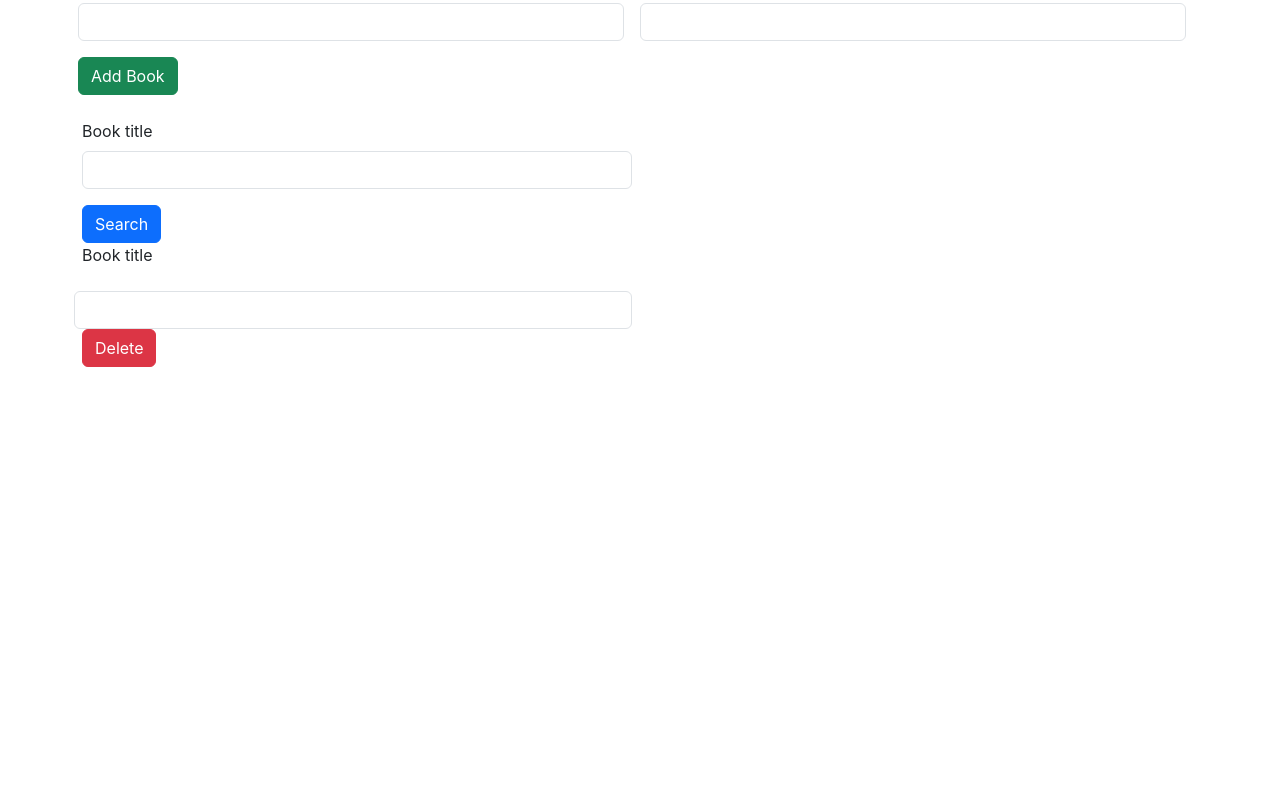
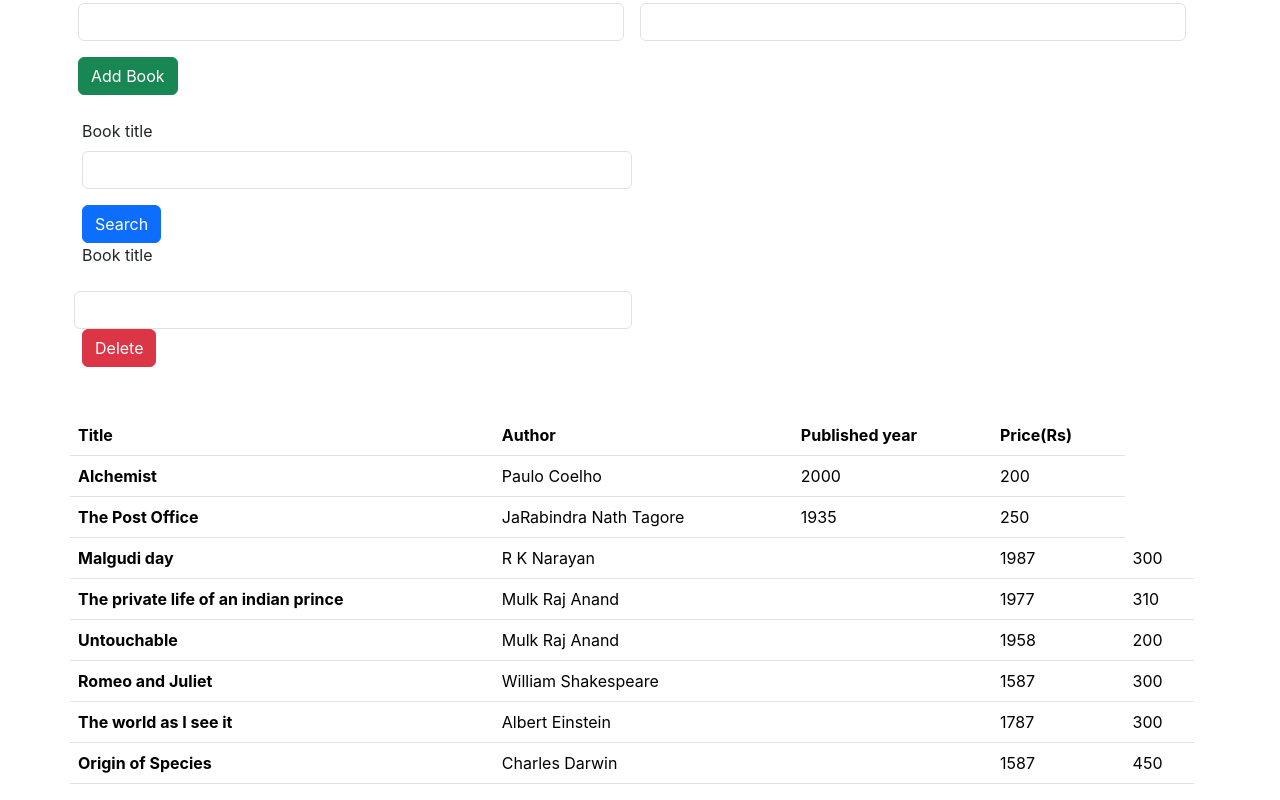
Before and after one commit to Abijith-V-001/react-library-app-2024, a React (Create React App) app: page / in a window 1280 px wide. Shown: the part 429-1229 px from the top of the page. Before the commit the page ends 800 px from the top, so only its background shows below. Built offline with nearby package versions, Linux system fonts and the light colour scheme.

Commit message:
books page updated

```diff
--- a/src/App.js
+++ b/src/App.js
@@ -3,6 +3,7 @@ import './App.css';
 import AddBook from './Components/AddBook';
 import SearchBook from './Components/SearchBook';
 import DeleteBook from './Components/DeleteBook';
+import ViewAll from './Components/ViewAll';
 
 function App() {
   return (
@@ -10,7 +11,7 @@ function App() {
       <AddBook/>
       <SearchBook/>
       <DeleteBook/>
-
+      <ViewAll/>
     </div>
   );
 }
--- /dev/null
+++ b/src/Components/ViewAll.jsx
@@ -0,0 +1,96 @@
+import React from 'react'
+
+const ViewAll = () => {
+    return (
+        <div>
+
+            <div className="container">
+                <div className="row">
+                    <div className="col col-12 col-sm-12 col-md-12 col-lg-12 col-xl-12 col-xxl-12"></div>
+                    <div className="row g-3">
+                        <div className="col col-12 col-sm-12 col-md-12 col-lg-12 col-xl-12 col-xxl-12"></div>
+
+                        <table class="table">
+                            <thead>
+                                <tr>
+                                    <th scope="col">Title</th>
+                                    <th scope="col">Author</th>
+                                    <th scope="col">Published year</th>
+                                    <th scope="col">Price(Rs)</th>
+                                </tr>
+                            </thead>
+                            <tbody>
+                                <tr>
+                                    <th scope="row">Alchemist</th>
+                                    <td>Paulo Coelho</td>
+                                    <td>2000</td>
+                                    <td>200</td>
+                                </tr>
+                                <tr>
+                                    <th scope="row">The Post Office</th>
+                                    <td>JaRabindra Nath Tagore</td>
+                                    <td>1935</td>
+                                    <td>250</td>
+                                </tr>
+                                <tr>
+                                    <th scope="row">Malgudi day	</th>
+                                    <td colspan="2">R K Narayan      </td>
+                                    <td>1987</td>
+                                    <td>300</td>
+                                </tr>
+                                <tr>
+                                    <th scope="row">The private life of an indian prince		</th>
+                                    <td colspan="2">Mulk Raj Anand
+                                    </td>
+                                    <td>1977</td>
+                                    <td>310</td>
+                                </tr>
+                                <tr>
+                                    <th scope="row">Untouchable		</th>
+                                    <td colspan="2">Mulk Raj Anand
+                                    </td>
+                                    <td>1958</td>
+                                    <td>200</td>
+                                </tr>
+                                <tr>
+                                    <th scope="row"> Romeo and Juliet
+
+                                    </th>
+                                    <td colspan="2">William Shakespeare
+
+                                    </td>
+                                    <td>1587</td>
+                                    <td>300</td>
+                                </tr>
+                                <tr>
+                                    <th scope="row">The world as I see it
+
+                                    </th>
+                                    <td colspan="2">Albert Einstein
+
+                                    </td>
+                                    <td>1787</td>
+                                    <td>300</td>
+                                </tr>
+                                <tr>
+                                    <th scope="row">Origin of Species
+
+                                    </th>
+                                    <td colspan="2">Charles Darwin
+
+                                    </td>
+                                    <td>1587</td>
+                                    <td>450</td>
+                                </tr>
+                            </tbody>
+                        </table>
+
+                    </div>
+                </div>
+            </div>
+
+        </div>
+    )
+}
+
+export default ViewAll
```
